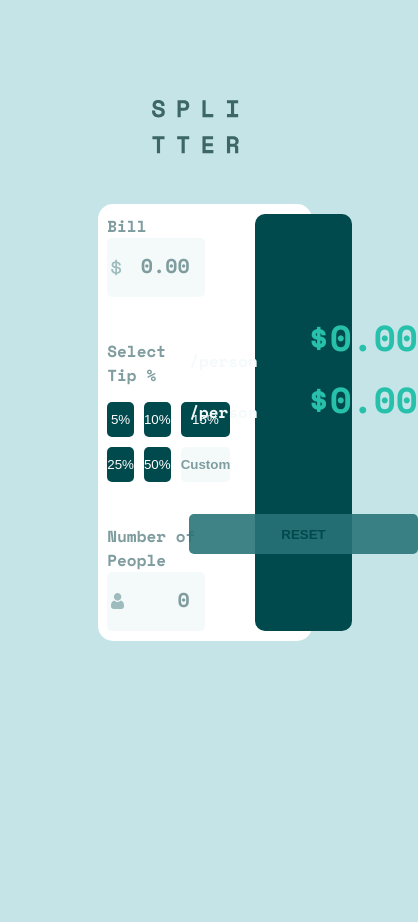
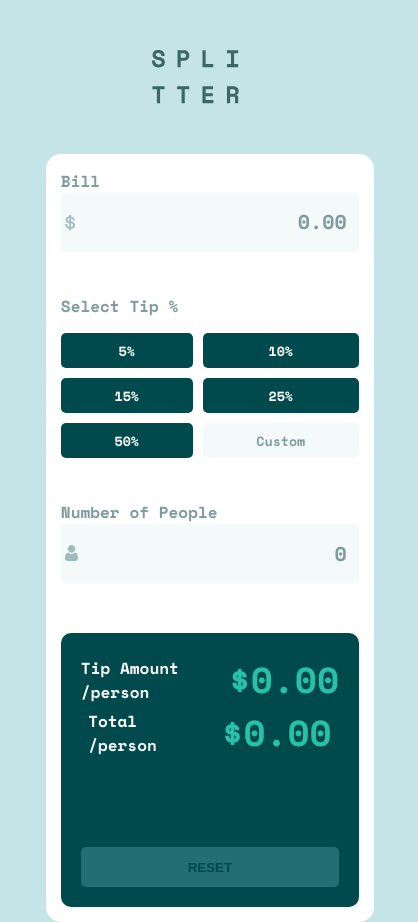
Before and after one commit to 3nitan/react-js-tip-calculator, a React (Create React App) app: page / in a window 390 px wide. Shown: the whole page, 418 px wide, since content can reach past the window. Before the commit the page ends 844 px from the top, so only its background shows below. Built offline with nearby package versions, Linux system fonts and the light colour scheme.

Commit message:
mobile view

```diff
--- a/src/App.css
+++ b/src/App.css
@@ -14,17 +14,39 @@
 .form-input input {
   height: max(7vh, 30px);
   width: 100%;
-  padding-right: 1;
+  font-family: 'Space Mono', monospace;
+  /* padding-right: 10px; */
+  /* padding-right: 10px; */
   background-color: var(--very-light-grayish-cyan);
-  border: none;
+  border: var(--white);
   border-radius: 5px;
   font-size: 18px;
   text-align: right;
 }
 
+input:focus {
+  outline: 2px solid hsl(172, 67%, 45%);
+  font-family: 'Space Mono', monospace;
+}
+
+input:required:focus {
+  border: 1px solid red;
+  outline: none;
+}
+
+input::-webkit-outer-spin-button,
+input::-webkit-inner-spin-button {
+  -webkit-appearance: none;
+  margin: 0;
+}
+
 .form-input input::placeholder {
   color: var(--grayish-cyan);
   font-size: 20px;
+  border-spacing: 10px;
+  text-align: right;
+  align-items: right;
+  /* padding-right: 100px; */
   font-family: 'Space Mono', monospace;
 }
 
@@ -46,6 +68,15 @@
   height: 35px;
 }
 
+.btn-container button {
+  font-family: 'Space Mono', monospace;
+}
+
+.tip-btn:hover {
+  background-color: var(--strong-cyan);
+  cursor: pointer;
+}
+
 .custom-tip {
   background-color: var(--very-light-grayish-cyan);
   color: var(--grayish-cyan);
@@ -54,6 +85,11 @@
   border-radius: 5px;
   width: 100%;
   height: 35px;
+}
+
+.custom-tip:focus {
+  cursor: pointer;
+  outline: 2px solid hsl(172, 67%, 45%);
 }
 
 .output {
@@ -103,3 +139,34 @@ span {
   height: 40px;
   font-weight: bolder;
 }
+
+.reset-btn:hover {
+  background: var(--strong-cyan);
+  cursor: pointer;
+}
+
+@media screen and (max-wdith: 900px) {
+}
+
+@media screen and (max-width: 500px) {
+  .form {
+    display: flex;
+    flex-direction: column;
+    /* gap: 2.5rem; */
+    padding: 50px auto;
+    width: 100%;
+  }
+
+  .btn-container {
+    display: grid;
+    grid-template-columns: auto auto;
+  }
+
+  .output-container {
+    width: 100%;
+  }
+
+  .output-wrapper {
+    padding: 20px;
+  }
+}
--- a/src/App.js
+++ b/src/App.js
@@ -14,7 +14,7 @@ function App() {
             <label>Bill</label>
             <br />
             <img src='/assets/icon-dollar.svg' alt='dollar icon' />
-            <input type='number' placeholder='0.00' />
+            <input type='number' placeholder='0.00 ' />
           </div>
 
           <div className='form-tip'>
@@ -34,7 +34,7 @@ function App() {
             <label>Number of People</label>
             <br />
             <img src='/assets/icon-person.svg' alt='' />
-            <input type='number' placeholder='0' />
+            <input type='number' placeholder='0 ' required />
           </div>
         </form>
         <div className='output-container'>
--- a/src/index.css
+++ b/src/index.css
@@ -26,11 +26,6 @@ body {
   justify-content: center;
 }
 
-.App {
-  /* height: 100vh; */
-  padding: 50px;
-}
-
 header {
   display: flex;
   align-items: center;
@@ -51,3 +46,29 @@ header {
 label {
   color: var(--grayish-cyan);
 }
+
+@media screen and (max-width: 900px) {
+  .container {
+  }
+}
+
+@media screen and (max-width: 500px) {
+  body {
+    display: grid;
+    place-items: center;
+  }
+
+  .header {
+    display: grid;
+    place-items: center;
+    /* padding: 100%; */
+  }
+
+  .container {
+    display: grid;
+    place-items: center;
+    width: 100%;
+    padding: 20px auto;
+    border-radius: 15px;
+  }
+}
```
